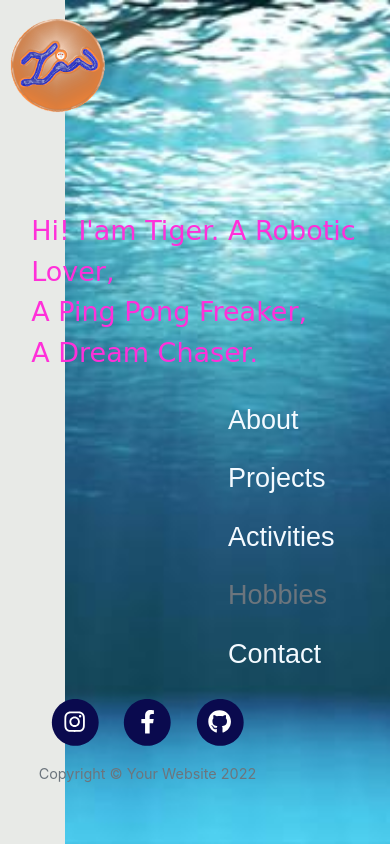
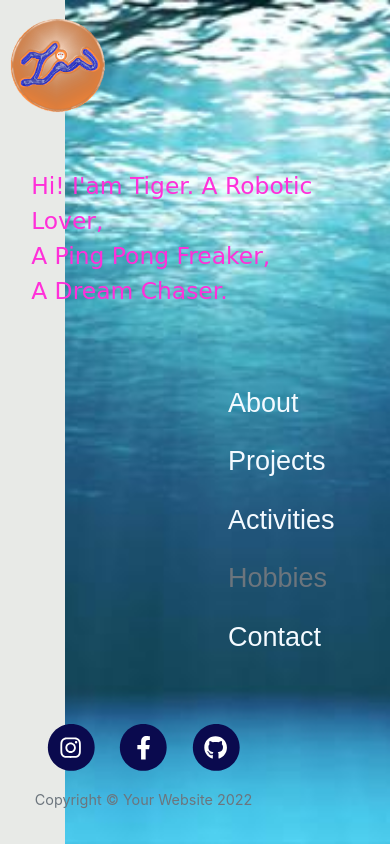
Before and after one commit to TigerWuu/tigerwuu.github.io, a PHP site: page / in a window 390 px wide. Run offline with PHP 8.4, Linux system fonts and the light colour scheme; some libraries are stand-ins or nearby versions; some web fonts are replaced.

Commit message:
mod cell layout home 3

```diff
--- a/styles/home.css
+++ b/styles/home.css
@@ -31,9 +31,9 @@ nav a{
   .hello{
     position: absolute;
     left: 8%;
-    top: 25%;
+    top: 20%;
     color: rgb(255, 48, 217);
-    font-size: 1.5rem;
+    font-size: 1.3rem;
     z-index: 10;
     font-family: 'Smooch', cursive;
     transition-delay: 0.5s;
@@ -41,7 +41,7 @@ nav a{
 
   .outline{
     position: fixed;
-    bottom: 18%;
+    bottom: 20%;
     right: 5%;
   }
 
@@ -52,6 +52,12 @@ nav a{
   .my-img{
     width: 30%;
     height: 30%;
+  }
+
+  .left-bottom{
+    position:fixed;
+    bottom: 4%;
+    left: 2%;
   }
 
 }
@@ -82,11 +88,11 @@ nav a{
     width: 50%;
     height: 50%;
   }
+
+  .left-bottom{
+    position:fixed;
+    bottom: 7%;
+    left: 3%;
+  }
+
 }
-
-
-.left-bottom{
-  position:fixed;
-  bottom: 7%;
-  left: 3%;
-}
```
